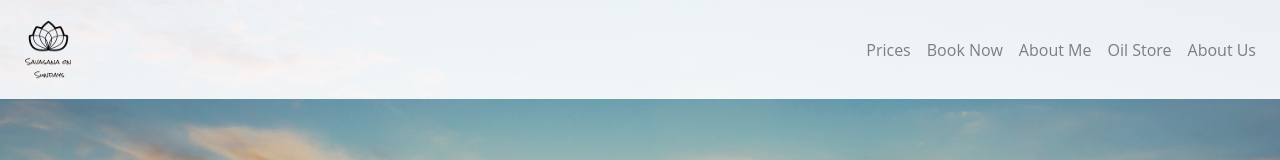
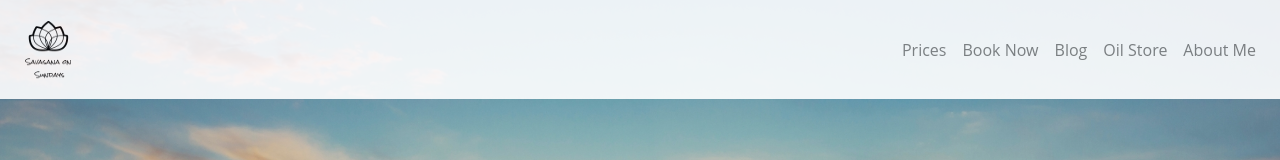
Before and after one commit to savasanaonsundays/Website, a React (Create React App) app in the folder front-end/: page / in a window 1280 px wide. Shown: the top 160 px of the page. Built offline with nearby package versions, Linux system fonts and the light colour scheme.

Commit message:
fix style:

```diff
--- a/front-end/src/Components/Navbar.js
+++ b/front-end/src/Components/Navbar.js
@@ -68,22 +68,27 @@ class Navman extends React.Component {
                 </NavLink>
               </NavItem>
               <NavItem>
-                <NavLink className="navtext" href="/aboutme">
-                  About Me
+                <NavLink
+                  className="navtext"
+                  href="https://medium.com/@savasanaonsundaysyoga"
+                  target="_blank"
+                >
+                  Blog
                 </NavLink>
               </NavItem>
 
               <NavItem>
                 <NavLink
                   className="navtext"
-                  href="https://medium.com/@savasanaonsundaysyoga"
+                  href="https://www.mydoterra.com/savasanaonsundays/#/"
+                  target="_blank"
                 >
                   Oil Store
                 </NavLink>
               </NavItem>
               <NavItem>
                 <NavLink className="navtext" href="/aboutme">
-                  About Us
+                  About Me
                 </NavLink>
               </NavItem>
             </Nav>
```
